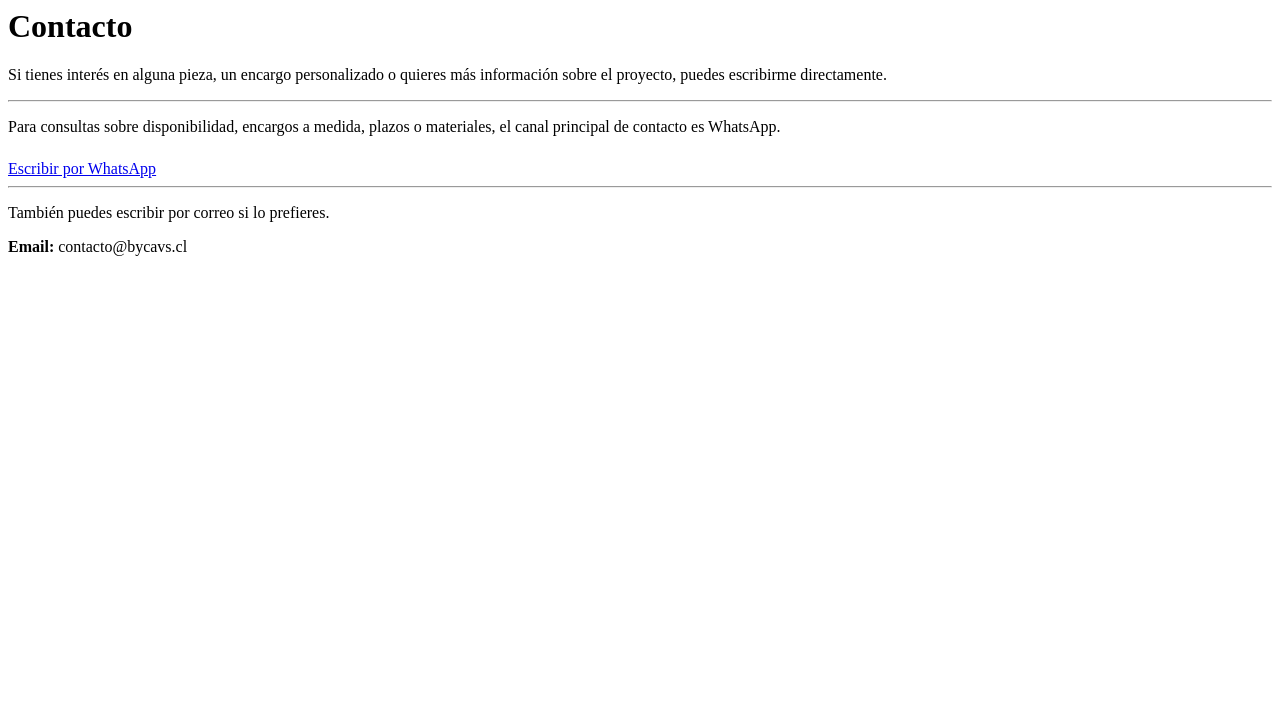
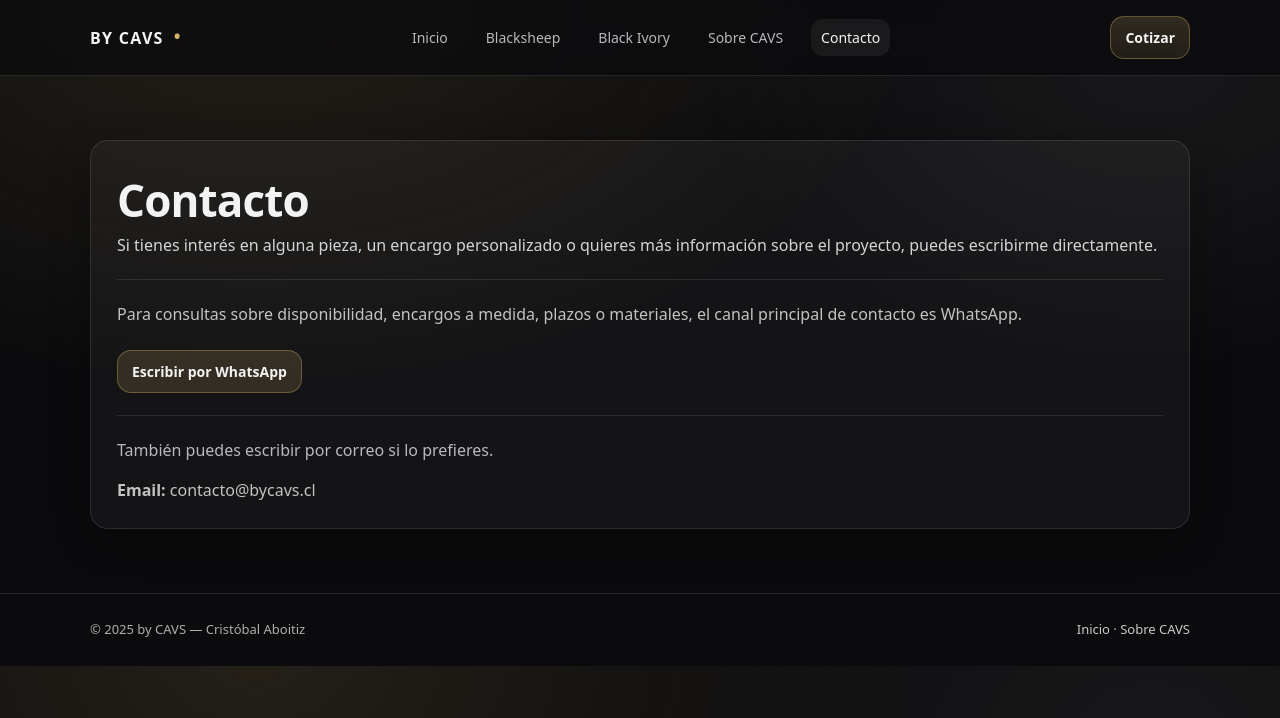
Before and after one commit to craboitiz/by-CAVS, a plain HTML site: page contact.html in a window 1280 px wide. Drawn offline with Linux system fonts and the light colour scheme.

Commit message:
Update contact.html

```diff
--- a/contact.html
+++ b/contact.html
@@ -1,3 +1,42 @@
+<!doctype html>
+<html lang="es">
+<head>
+  <meta charset="utf-8" />
+  <meta name="viewport" content="width=device-width,initial-scale=1" />
+  <title>Contacto — by CAVS</title>
+  <meta name="description" content="Contacto by CAVS — Consultas, encargos personalizados y disponibilidad de productos." />
+  <link rel="stylesheet" href="assets/css/styles.css" />
+</head>
+<body>
+
+<header class="nav">
+  <div class="container nav-inner">
+    <a class="brand" href="index.html">
+      <span>by CAVS</span><span class="dot">•</span>
+    </a>
+
+    <nav class="nav-links">
+      <a href="index.html">Inicio</a>
+      <a href="blacksheep.html">Blacksheep</a>
+      <a href="black-ivory.html">Black Ivory</a>
+      <a href="about.html">Sobre CAVS</a>
+      <a class="active" href="contact.html">Contacto</a>
+    </nav>
+
+    <a class="cta"
+       href="https://wa.me/56XXXXXXXXX"
+       target="_blank" rel="noopener">
+      Cotizar
+    </a>
+  </div>
+</header>
+
+<main>
+  <section class="section">
+    <div class="container">
+
+      <div class="card pad">
+
         <h1 class="h1">Contacto</h1>
 
         <p class="lead">
@@ -29,3 +68,30 @@ También puedes escribir por correo si lo prefieres.
         <p class="p">
           <strong>Email:</strong> contacto@bycavs.cl
         </p>
+
+      </div>
+
+    </div>
+  </section>
+</main>
+
+<footer class="footer">
+  <div class="container">
+    <div class="row">
+      <div>
+        © <span id="year"></span> by CAVS — Cristóbal Aboitiz
+      </div>
+      <div class="small-muted">
+        <a href="index.html">Inicio</a> ·
+        <a href="about.html">Sobre CAVS</a>
+      </div>
+    </div>
+  </div>
+</footer>
+
+<script>
+  document.getElementById("year").textContent = new Date().getFullYear();
+</script>
+
+</body>
+</html>
```
Lines whose indentation alone changed are shown as unchanged.
